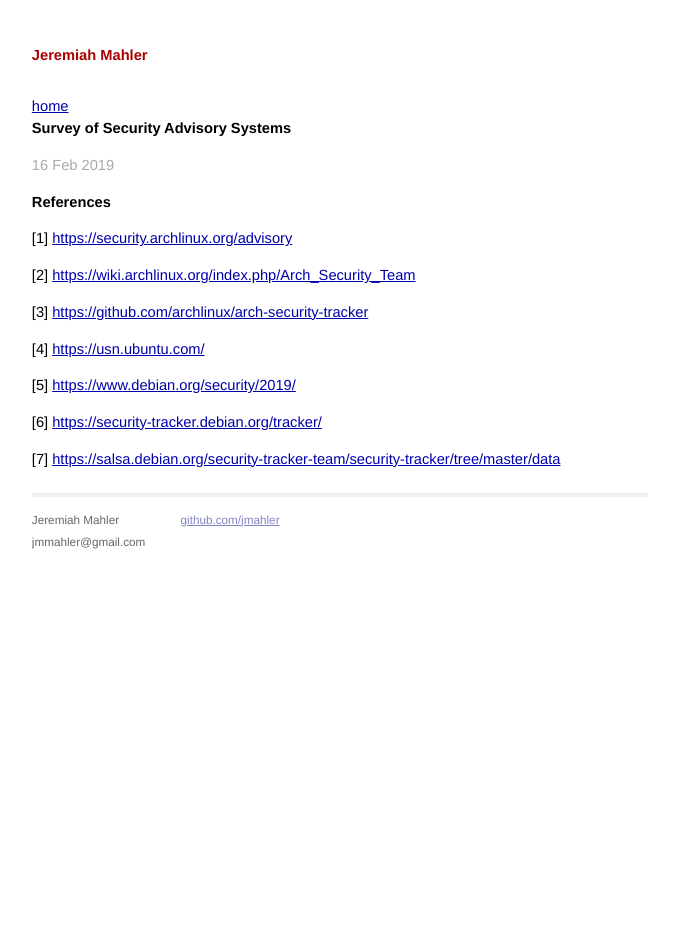
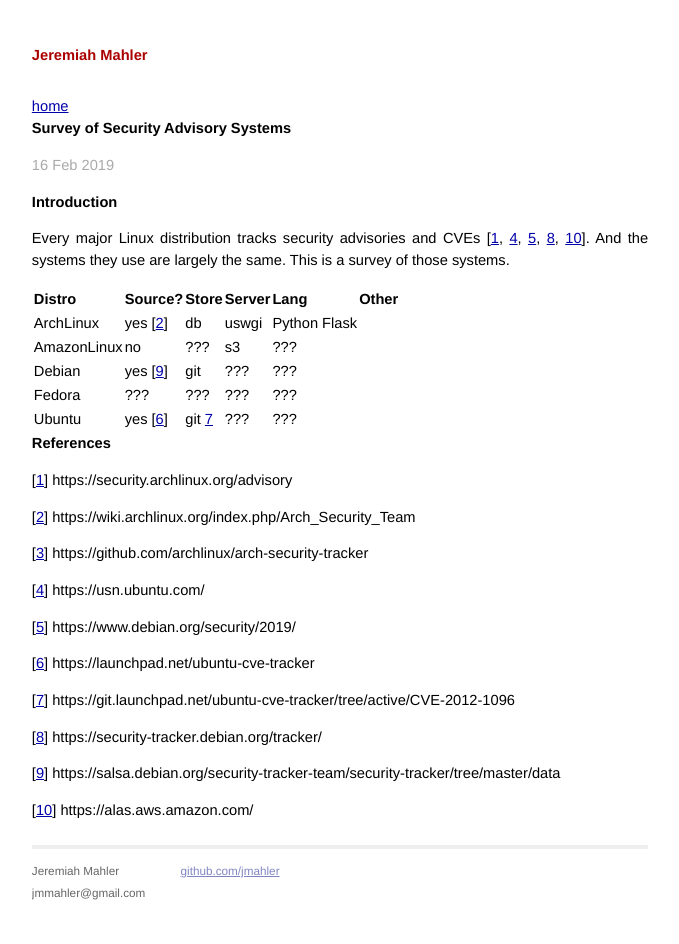
Before and after one commit to jmahler/jmahler.github.io, a Jekyll site: the page built from _posts/2019-02-16-security-advisories.md, in a window 1280 px wide. Shown: the whole page, without its empty margins (300-979 px from the left). Built offline with Jekyll 4.4.1, drawn with Linux system fonts in a browser that asks for light colours.

Commit message:
add table describing security systems

```diff
--- a/_posts/2019-02-16-security-advisories.md
+++ b/_posts/2019-02-16-security-advisories.md
@@ -16,22 +16,48 @@
 
 [5]: https://www.debian.org/security/2019/
 
-[6]: https://security-tracker.debian.org/tracker/
+[6]: https://launchpad.net/ubuntu-cve-tracker
 
-[7]: https://salsa.debian.org/security-tracker-team/security-tracker/tree/master/data
+[7]: https://git.launchpad.net/ubuntu-cve-tracker/tree/active/CVE-2012-1096
+
+[8]: https://security-tracker.debian.org/tracker/
+
+[9]: https://salsa.debian.org/security-tracker-team/security-tracker/tree/master/data
+
+[10]: https://alas.aws.amazon.com/
+
+# Introduction
+
+Every major Linux distribution tracks security advisories and
+CVEs [[1], [4], [5], [8], [10]].  And the systems they use are
+largely the same.  This is a survey of those systems.
+
+| Distro      | Source?       | Store   | Server | Lang         | Other |
+|-------------|---------------|---------|--------|--------------|-------|
+| ArchLinux   | yes [[2]]     | db      | uswgi  | Python Flask |       |
+| AmazonLinux | no            | ???     | s3     | ???          |       |
+| Debian      | yes [[9]]     | git     | ???    | ???          |       |
+| Fedora      | ???           | ???     | ???    | ???          |       |
+| Ubuntu      | yes  [[6]]    | git [7] | ???    | ???          |       |
 
 # References
 
-\[1\] [https://security.archlinux.org/advisory][1]
+[[1]] https://security.archlinux.org/advisory
 
-\[2\] [https://wiki.archlinux.org/index.php/Arch_Security_Team][2]
+[[2]] https://wiki.archlinux.org/index.php/Arch_Security_Team
 
-\[3\] [https://github.com/archlinux/arch-security-tracker][3]
+[[3]] https://github.com/archlinux/arch-security-tracker
 
-\[4\] [https://usn.ubuntu.com/][4]
+[[4]] https://usn.ubuntu.com/
 
-\[5\] [https://www.debian.org/security/2019/][5]
+[[5]] https://www.debian.org/security/2019/
 
-\[6\] [https://security-tracker.debian.org/tracker/][6]
+[[6]] https://launchpad.net/ubuntu-cve-tracker
 
-\[7\] [https://salsa.debian.org/security-tracker-team/security-tracker/tree/master/data][7]
+[[7]] https://git.launchpad.net/ubuntu-cve-tracker/tree/active/CVE-2012-1096
+
+[[8]] https://security-tracker.debian.org/tracker/
+
+[[9]] https://salsa.debian.org/security-tracker-team/security-tracker/tree/master/data
+
+[[10]] https://alas.aws.amazon.com/
```
